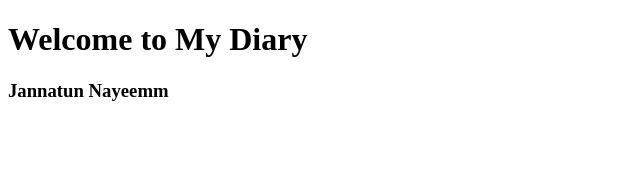
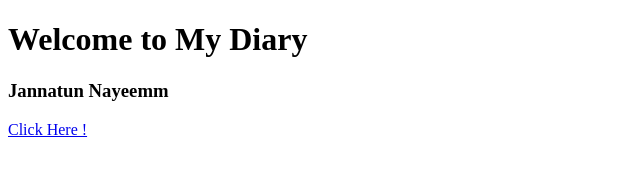
Before and after one commit to jk-nayeem/first-repo, a plain HTML site: page index.html in a window 1280 px wide. Shown: the whole page, without its empty margins (0-640 px from the left). Drawn offline with Linux system fonts and the light colour scheme.

Commit message:
3rd message

```diff
--- a/index.html
+++ b/index.html
@@ -7,5 +7,10 @@
 <body>
 	<h1>Welcome to My Diary</h1>
 	<h3>Jannatun Nayeemm</h3>
+
+
+
+
+	<a href="google.com">Click Here !</a>
 </body>
 </html>
```
